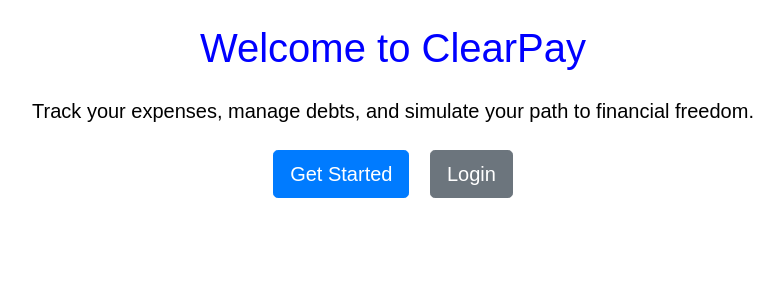
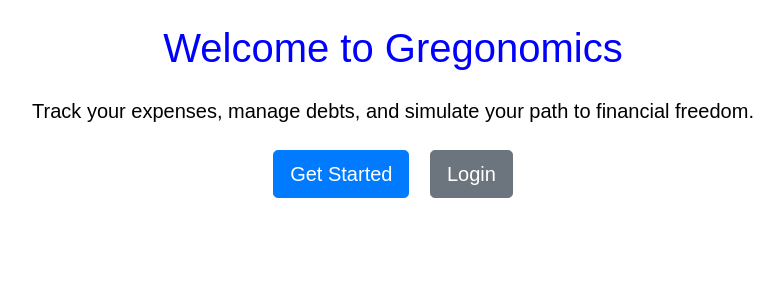
Before and after one commit to gszaro/gregonomics, a Flask app: page / in a window 1280 px wide. Shown: the part 56-356 px from the top of the page, without its empty margins (247-1031 px from the left). Run offline with Flask 3, Linux system fonts and the light colour scheme.

Commit message:
updates Readme

```diff
--- a/templates/index.html
+++ b/templates/index.html
@@ -1,7 +1,7 @@
 {% extends "layout.html" %}
 {% block content %}
 <div class="text-center">
-    <h1 class="mb-4" style="color: blue;">Welcome to ClearPay</h1>
+    <h1 class="mb-4" style="color: blue;">Welcome to Gregonomics</h1>
     <p class="lead">Track your expenses, manage debts, and simulate your path to financial freedom.</p>
     <a class="btn btn-primary btn-lg m-2" href="{{ url_for('register') }}">Get Started</a>
     <a class="btn btn-secondary btn-lg m-2" href="{{ url_for('login') }}">Login</a>
```
Also changed, not shown: README.md, finance.db.
